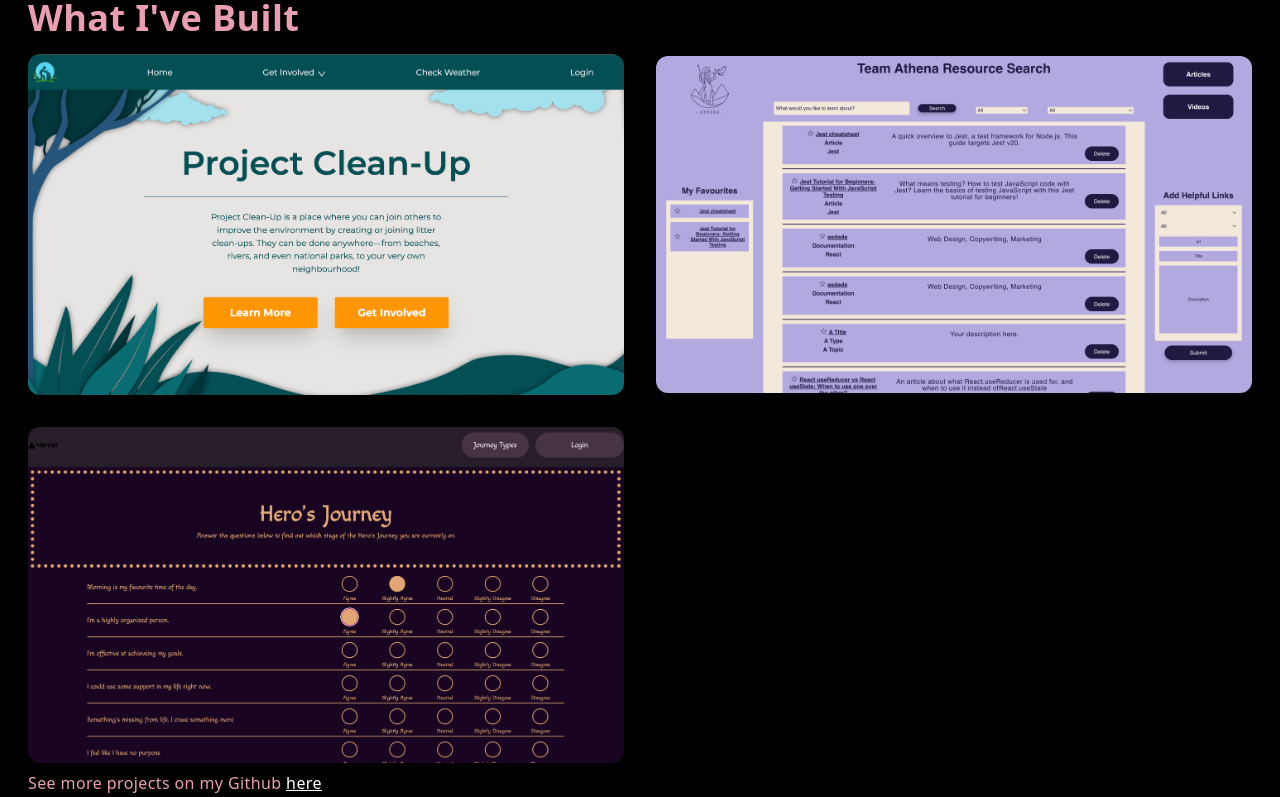
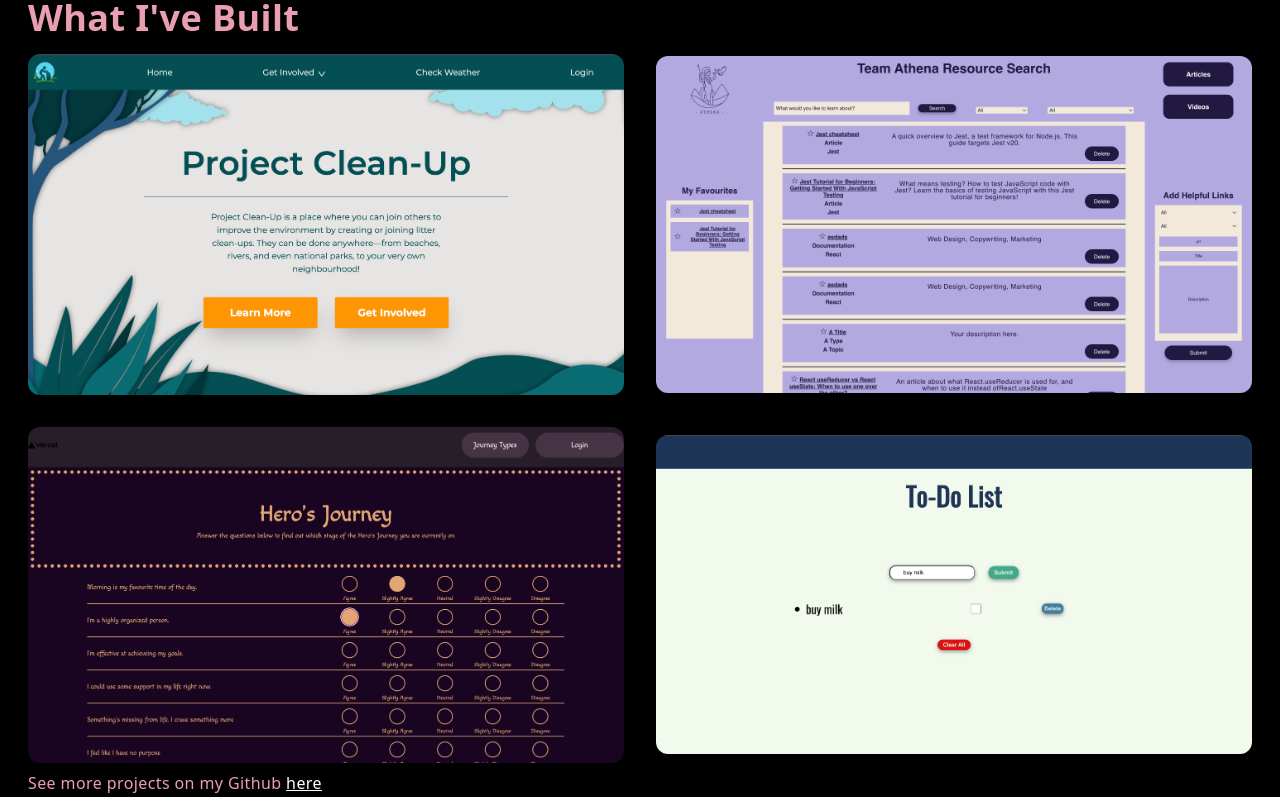
Before and after one commit to srai98i/portfolio-site, a Next.js app: page / in a window 1280 px wide. Shown: the part 2746-3543 px from the top of the page. Built offline with nearby package versions, Linux system fonts and the light colour scheme.

Commit message:
added todo project

```diff
--- a/pages/components/Projects.jsx
+++ b/pages/components/Projects.jsx
@@ -5,6 +5,7 @@ import ProjectItem from "./ProjectItem";
 import Athena from "../../public/Projects/Athena.jpg";
 import Hero from "../../public/Projects/Hero_quiz.jpg";
 import CleanUp from "../../public/Projects/Project_Clean-Up.jpg";
+import Todo from "../../public/Projects/todo.jpg";
 
 const Projects = () => {
   return (
@@ -41,6 +42,14 @@ const Projects = () => {
             alt="Personality Quiz"
             deployUrl="https://personality-quiz.vercel.app/"
           />
+          <ProjectItem
+            title="React To-Do App"
+            backgroundImg={Todo.src}
+            projectUrl="https://github.com/srai98i/to-do"
+            tech="React JS, CSS"
+            alt="To-Do React App"
+            deployUrl="https://reactodo-sim.netlify.app/"
+          />
         </div>
         <p className="py-2  text-[#EA9EB1]">
           See more projects on my Github{" "}
```
Also changed, not shown: public/Projects/todo.jpg (added).
